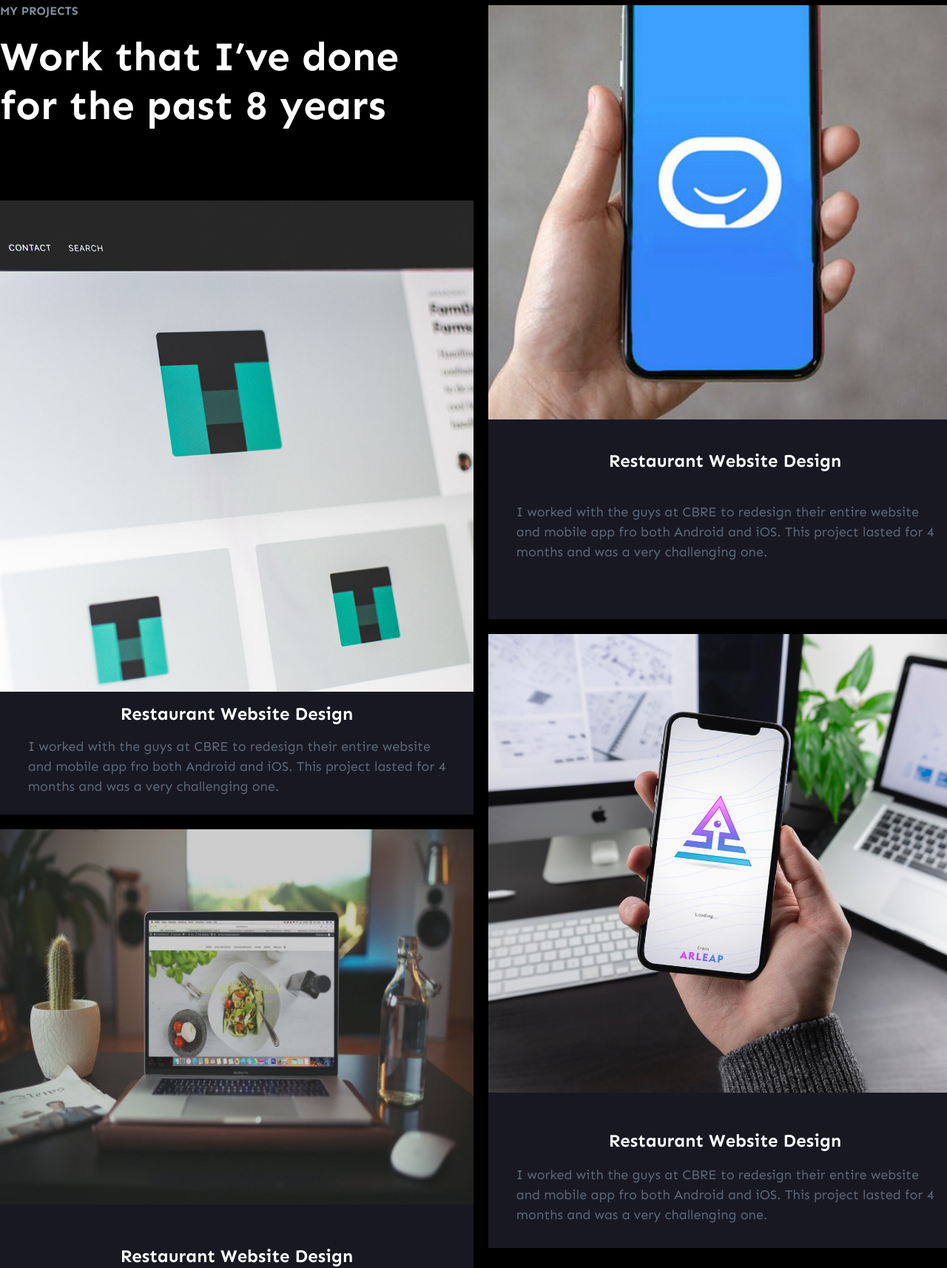
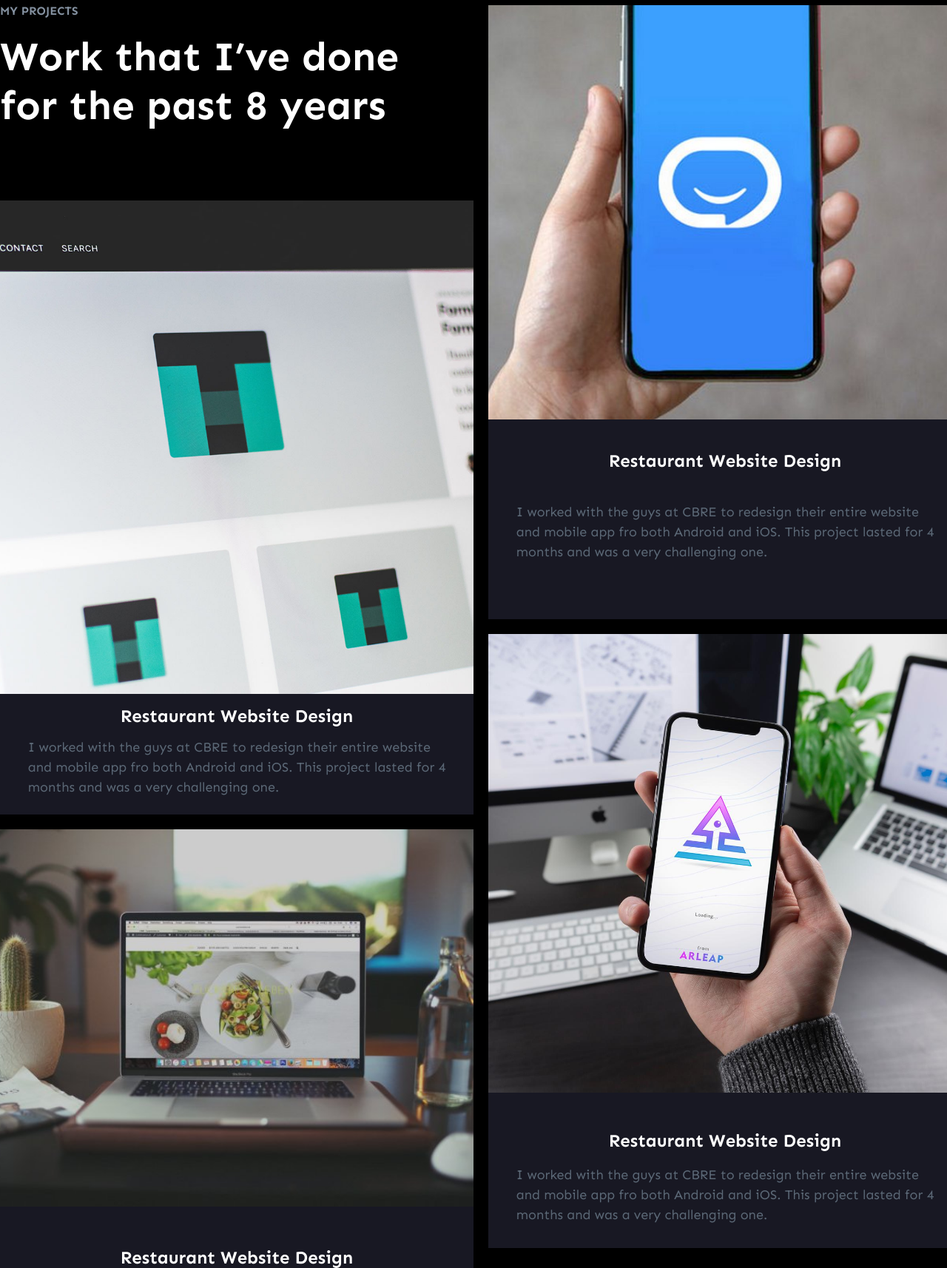
Before and after one commit to raazuev/robin, a plain HTML site: page robin/src/index.html in a window 1280 px wide. Shown: the part 3204-4918 px from the top of the page at 74% size. Drawn offline with nearby package versions, Linux system fonts and the light colour scheme; files that its build step writes are made by us from their sources; files whose address does not match are found by name.

Commit message:
Update index.html

```diff
--- a/robin/src/index.html
+++ b/robin/src/index.html
@@ -262,7 +262,9 @@
                 </div>
                 <div class="work_items_left">
                     <div class="work_item">
-                        <img src="img/work/work_item.jpg" alt="work">
+                        <div class="work_img">
+                            <img src="img/work/work_item.jpg" alt="work">
+                        </div>
                         <h3>
                             Restaurant Website Design
                         </h3>
@@ -273,7 +275,9 @@
                         </p>
                     </div>
                     <div class="work_item">
-                        <img src="img/work/work_item2.jpg" alt="work">
+                        <div class="work_img">
+                            <img src="img/work/work_item2.jpg" alt="work">
+                        </div>
                         <h3>
                             Restaurant Website Design
                         </h3>
```
